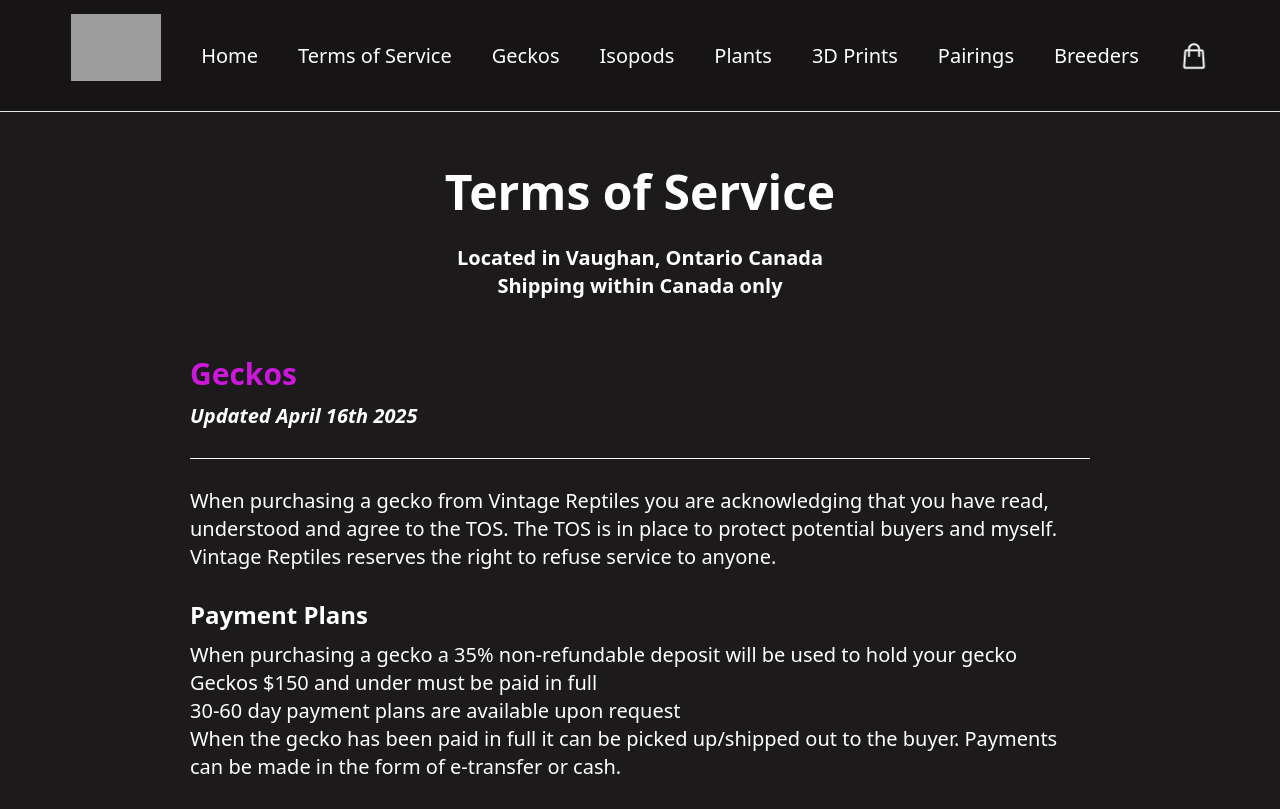
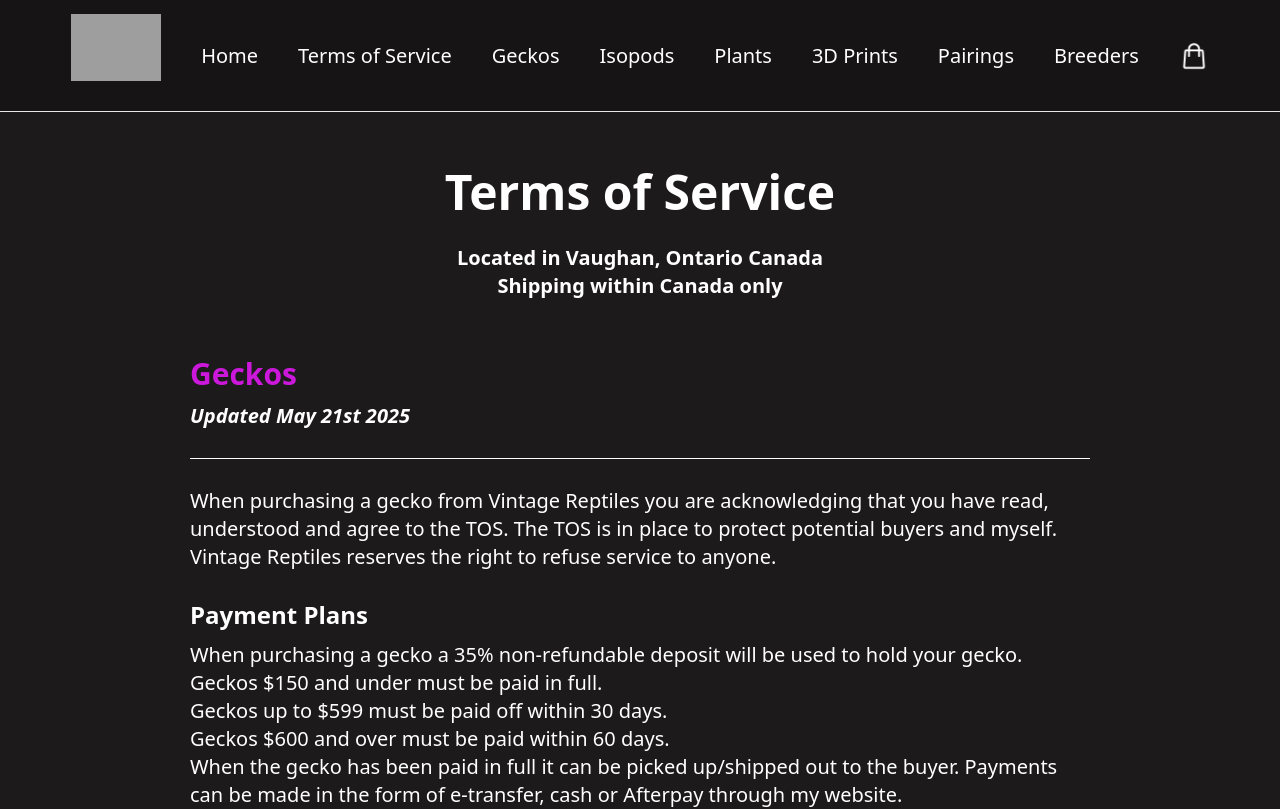
Before and after one commit to spikeypoo/vintagereptiles, a Next.js app: page /tos in a window 1280 px wide. Shown: the top 809 px of the page. Built offline with nearby package versions, Linux system fonts and the light colour scheme; grey boxes are pictures that could not be loaded.

Commit message:
Update TOS

```diff
--- a/app/tos/page.tsx
+++ b/app/tos/page.tsx
@@ -18,7 +18,7 @@ export default function Home() {
           Shipping within Canada only<br/><br/></div>
 
           <br/><div className="font-bold text-3xl text-[#cb18db]">Geckos</div>
-          <div className="italic font-bold pt-[10px]">Updated April 16th 2025<br/><br/></div>
+          <div className="italic font-bold pt-[10px]">Updated May 21st 2025<br/><br/></div>
           <div className="w-[100%] bg-white h-[1px]"></div><br/>
 
           When purchasing a gecko from Vintage Reptiles you are acknowledging that you have read, understood and agree to the TOS. The TOS is in place to protect potential buyers and myself. Vintage Reptiles reserves the right to refuse service to anyone.
@@ -26,10 +26,11 @@ export default function Home() {
 
           <div className="font-bold text-2xl pb-[10px]">Payment Plans<br/></div>
 
-          When purchasing a gecko a 35% non-refundable deposit will be used to hold your gecko<br/>
-          Geckos $150 and under must be paid in full<br/>
-          30-60 day payment plans are available upon request<br/>
-          When the gecko has been paid in full it can be picked up/shipped out to the buyer. Payments can be made in the form of e-transfer or cash.<br/><br/>
+          When purchasing a gecko a 35% non-refundable deposit will be used to hold your gecko.<br/>
+          Geckos $150 and under must be paid in full.<br/>
+          Geckos up to $599 must be paid off within 30 days.<br/>
+          Geckos $600 and over must be paid within 60 days.<br/>
+          When the gecko has been paid in full it can be picked up/shipped out to the buyer. Payments can be made in the form of e-transfer, cash or Afterpay through my website.<br/><br/>
 
           In the event the buyer fails to provide full payment on a gecko by the end of the agreed upon date or fails to keep in regular communication regarding the plan, no refunds will be given and the gecko will be taken off hold. Reminders will be sent but if there is no response then you lose your gecko and funds.
           <br/><br/>
@@ -108,7 +109,7 @@ export default function Home() {
 
           <br/><br/><br/>
           <div className="font-bold text-3xl text-[#cb18db]">3D Prints</div>
-          <div className="italic font-bold pt-[10px]">Updated April 16th 2025<br/><br/></div>
+          <div className="italic font-bold pt-[10px]">Updated May 21st 2025<br/><br/></div>
           <div className="w-[100%] bg-white h-[1px]"></div><br/>
 
           <div className="font-bold text-2xl pb-[10px]">General Information</div>
@@ -123,6 +124,12 @@ export default function Home() {
 
           <br></br><br></br>
 
+          <div className="font-bold text-2xl pb-[10px]">Payment Plans</div>
+
+          Payments plans are available on orders over $150.<br/>A 35% deposit is required before your order can be made.<br/>We offer 30 day payment plans for our 3D prints.
+
+          <br></br><br></br>
+
           <div className="font-bold text-2xl pb-[10px]">Important Note</div>
 
           Please note that orders are custom made and manufacturing may need to be factored into shipping time.<br/>Due to the nature of 3D printing, items may include small cosmetic imperfections that do not impact the function of the item.
```
Also changed, not shown: app/page.tsx (+2 -6 lines).
